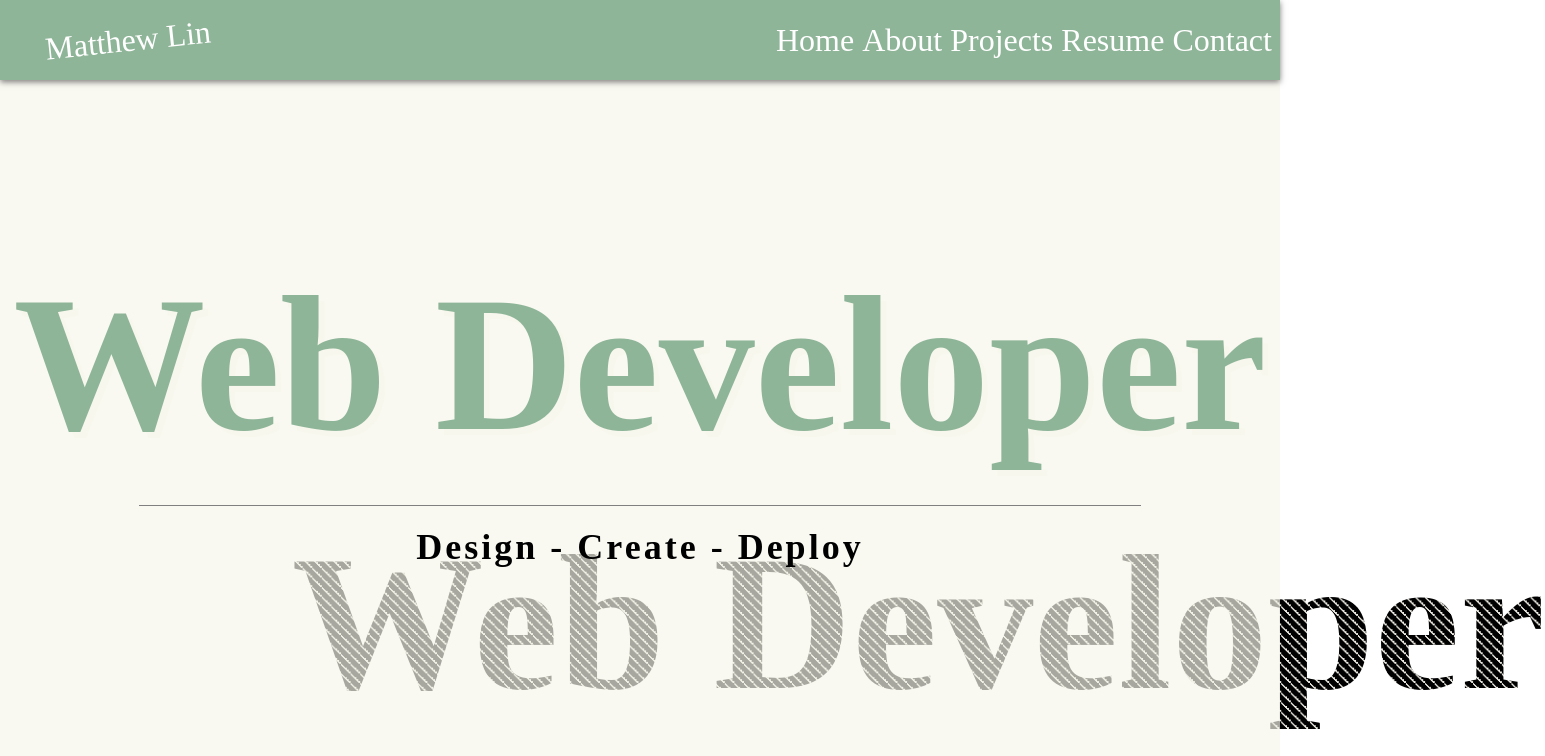
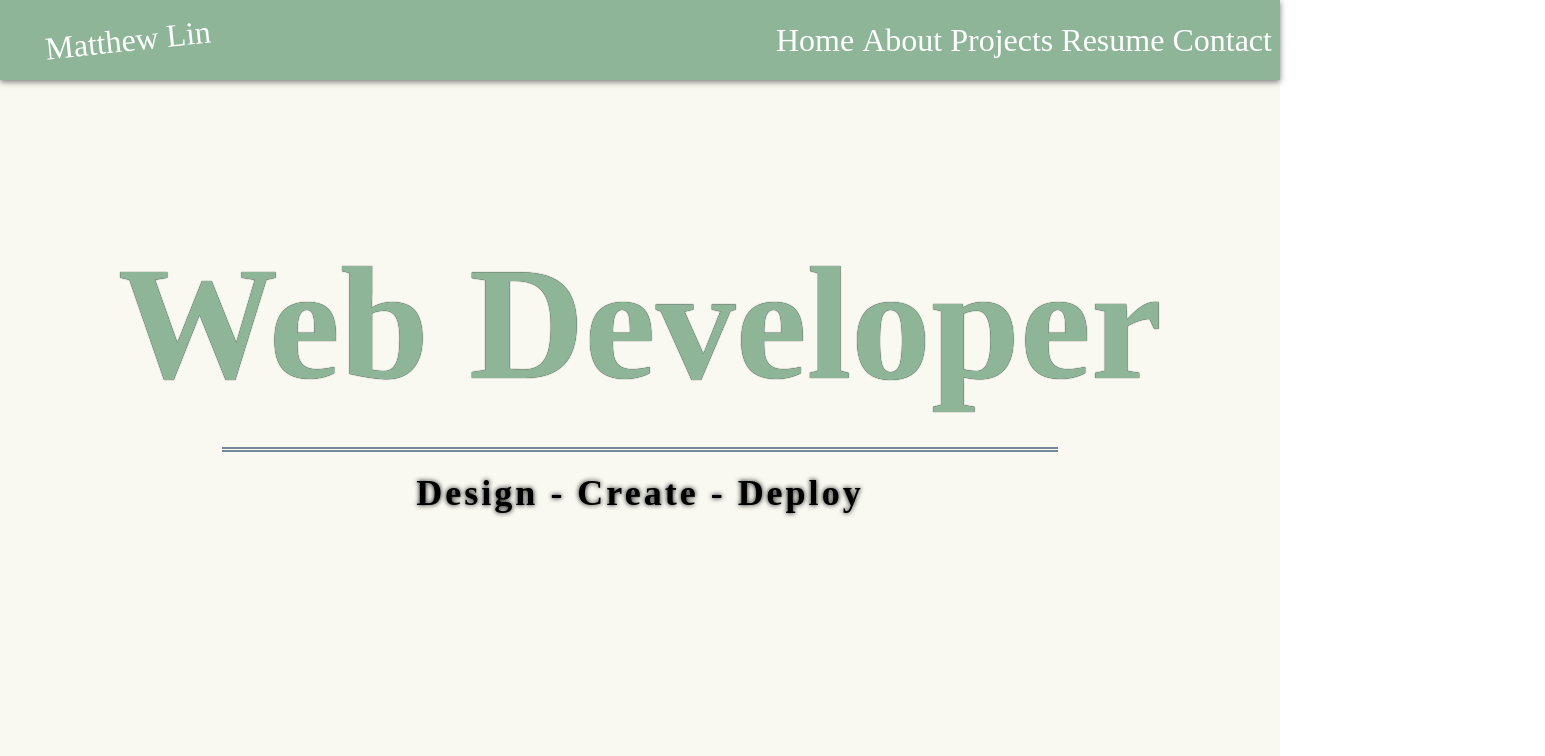
Before and after one commit to mlin367/Personal_Site, a React app: page / in a window 1280 px wide. Shown: the top 756 px of the page, 1545 px wide, since content can reach past the window. Built offline with nearby package versions, Linux system fonts and the light colour scheme; the HTML template or start-up script is replaced by a standard one; a web font is replaced by a local one.

Commit message:
MVP of website finished

```diff
--- a/client/scss/components/Home.scss
+++ b/client/scss/components/Home.scss
@@ -8,51 +8,37 @@
   position: relative;
 }
 
-@keyframes shad-anim {
-  0% {
-    background-position: 0 0;
+@keyframes fade-in {
+  from {
+    opacity: 0;
   }
-  0% {
-    background-position: 100% -100%;
+  to {
+    opacity: 1;
   }
 }
 
 .webDeveloper {
+  opacity: 0;
+  animation: fade-in ease 3s forwards;
   color: $base-color;
   font-family: $webDev-font;
-  font-size: 12em;
+  font-size: 10em;
   margin-bottom: 30px;
-  text-shadow: 0.03em 0.03em 0 $background-color;
-  &::after {
-    width: 100%;
-    margin: 0;
-    padding: 0;
-    box-sizing: border-box;
-    content: attr(data-shadow);
-    position: absolute;
-    top: 1.35em;
-    left: 1.45em;
-    z-index: -1;
-    text-shadow: none;
-    background-image: linear-gradient(
-      45deg,
-      black 45%,
-      hsla(48, 20%, 90%, 1) 45%,
-      hsla(48, 20%, 90%, 1) 55%,
-      black 0
-    );
-    background-size: 0.05em 0.05em;
-    -webkit-background-clip: text;
-    -webkit-text-fill-color: transparent;
-
-    animation: shad-anim 15s linear infinite;
-  }
+  text-shadow: 0px 0px 1px black;
 }
 
 .underline {
+  opacity: 0;
+  animation: fade-in ease 3s forwards;
+  animation-delay: 0.5s;
   width: 80%;
   border: 0;
-  border-top: 1px solid grey;
+  border-top: 5px double lightslategrey;
+}
+
+.homeWrapper2 > span {
+  opacity: 0;
+  animation: fade-in ease 2s forwards;
 }
 
 .homeWrapper2 {
@@ -61,6 +47,13 @@
   font-weight: 600;
   letter-spacing: 3px;
   font-family: $dashed;
+  text-shadow: 0 0 5px;
+}
+
+@for $i from 1 through 3 {
+  .homeWrapper2 span:nth-child(#{$i}) {
+    animation-delay: #{($i + 1) * 0.7}s;
+  }
 }
 
 // @media only screen and (max-width: 800px) {
--- a/client/scss/components/Projects.scss
+++ b/client/scss/components/Projects.scss
@@ -17,8 +17,7 @@
 
 %link-specs {
   text-shadow: 1px 1px 0;
-  text-decoration: none;
-  color: black;
+  color: dimgray;
   font-weight: 600;
   &:hover {
     color: $base-color;
--- a/client/src/components/Home.tsx
+++ b/client/src/components/Home.tsx
@@ -12,9 +12,9 @@ const Home = (props : {}) => (
       </hr>
       <div className={styles.homeWrapper2}>
         <span className="design"> Design</span>
-        <span className="dash"> - </span>
-        <span className="create">Create</span>
-        <span className="dash"> - </span>
+        {/* <span className="dash"> - </span> */}
+        <span className="create"> - Create - </span>
+        {/* <span className="dash"> - </span> */}
         <span className="deploy">Deploy</span>
       </div>
     </div>
```
